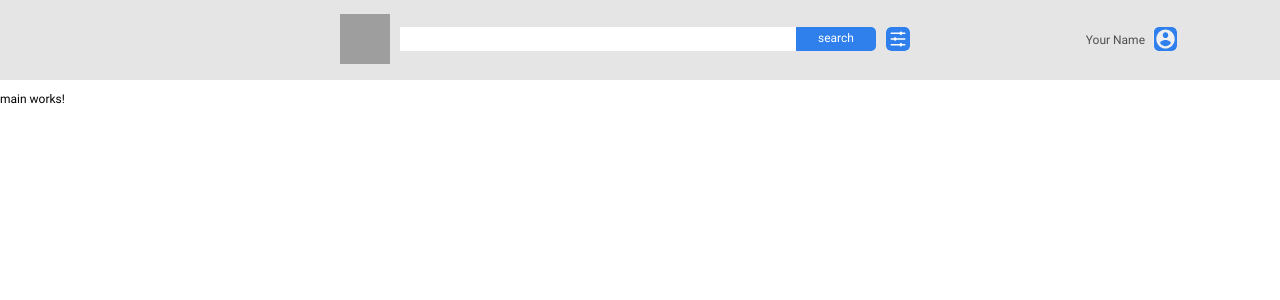
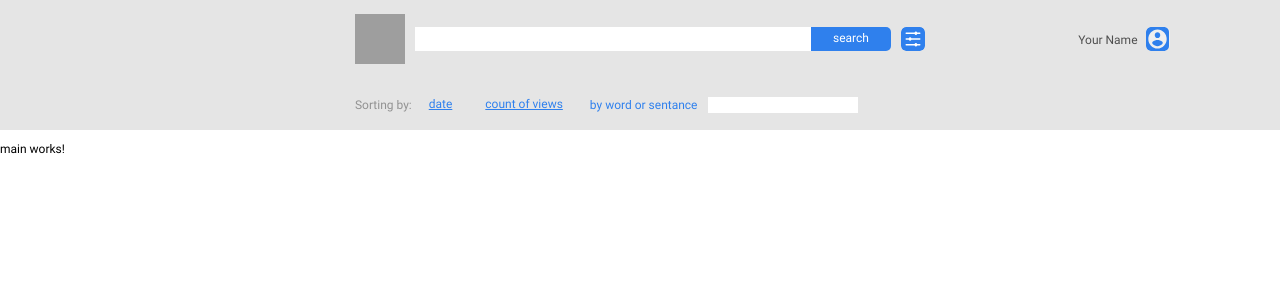
Before and after one commit to anticher/youtube-client, an Angular app in the folder youtube-client-app/: page / in a window 1280 px wide. Shown: the top 300 px of the page. Built offline with nearby package versions, Linux system fonts and the light colour scheme; grey boxes are pictures that could not be loaded.

Commit message:
feat: add search-sorting-template

```diff
--- a/youtube-client-app/src/app/header/header.component.html
+++ b/youtube-client-app/src/app/header/header.component.html
@@ -3,6 +3,8 @@
         <app-logo-button></app-logo-button>
         <app-search-item></app-search-item>
     </div>
-    <div class="header-center-bottom"></div>
+    <div class="header-center-bottom">
+        <app-search-sorting></app-search-sorting>
+    </div>
 </div>
 <div class="header-right"><app-profile-settings></app-profile-settings></div>
--- a/youtube-client-app/src/app/header/header.component.scss
+++ b/youtube-client-app/src/app/header/header.component.scss
@@ -1,4 +1,4 @@
-$header-center-width: 600px;
+$header-center-width: 570px;
 
 :host {
     width: 100%;
@@ -7,14 +7,22 @@ $header-center-width: 600px;
 
 .header-center {
     margin-left: calc((100% - $header-center-width) / 2);
-    width: 600px;
+    width: $header-center-width;
     display: flex;
+    flex-direction: column;
 }
 
 .header-center-top {
     padding: 15px 0;
     width: 100%;
     height: 80px;
+    display: flex;
+    align-items: center;
+}
+
+.header-center-bottom {
+    width: 100%;
+    height: 50px;
     display: flex;
     align-items: center;
 }
--- a/youtube-client-app/src/app/search/search-sorting/search-sorting.component.html
+++ b/youtube-client-app/src/app/search/search-sorting/search-sorting.component.html
@@ -1 +1,7 @@
-<p>search-sorting works!</p>
+<p class="search-sorting-header">Sorting by:</p>
+<div class="search-sorting-buttons">
+    <button class="search-sorting-button blue-color">date</button>
+    <button class="search-sorting-button blue-color">count of views</button>
+    <p class="search-sorting-subheader blue-color">by word or sentance</p>
+</div>
+<input class="search-sorting-input" type="text">
--- a/youtube-client-app/src/app/search/search-sorting/search-sorting.component.scss
+++ b/youtube-client-app/src/app/search/search-sorting/search-sorting.component.scss
@@ -0,0 +1,25 @@
+:host {
+    height: 13px;
+    display: flex;
+    align-items: center;
+    gap: 11px;
+}
+
+.search-sorting-header {
+    color: #929292;
+}
+
+.search-sorting-buttons {
+    display: flex;
+    align-items: center;
+    gap: 21px;
+}
+
+.search-sorting-button {
+    text-decoration: underline;
+    background: 0;
+}
+
+.search-sorting-input {
+    width: 150px;
+}
--- a/youtube-client-app/src/styles.scss
+++ b/youtube-client-app/src/styles.scss
@@ -55,6 +55,10 @@ input, button {
     background-color: #2f80ed;
 }
 
+.blue-color {
+    color: #2f80ed;
+}
+
 .white-color {
     color: #ffffff;
 }
```
